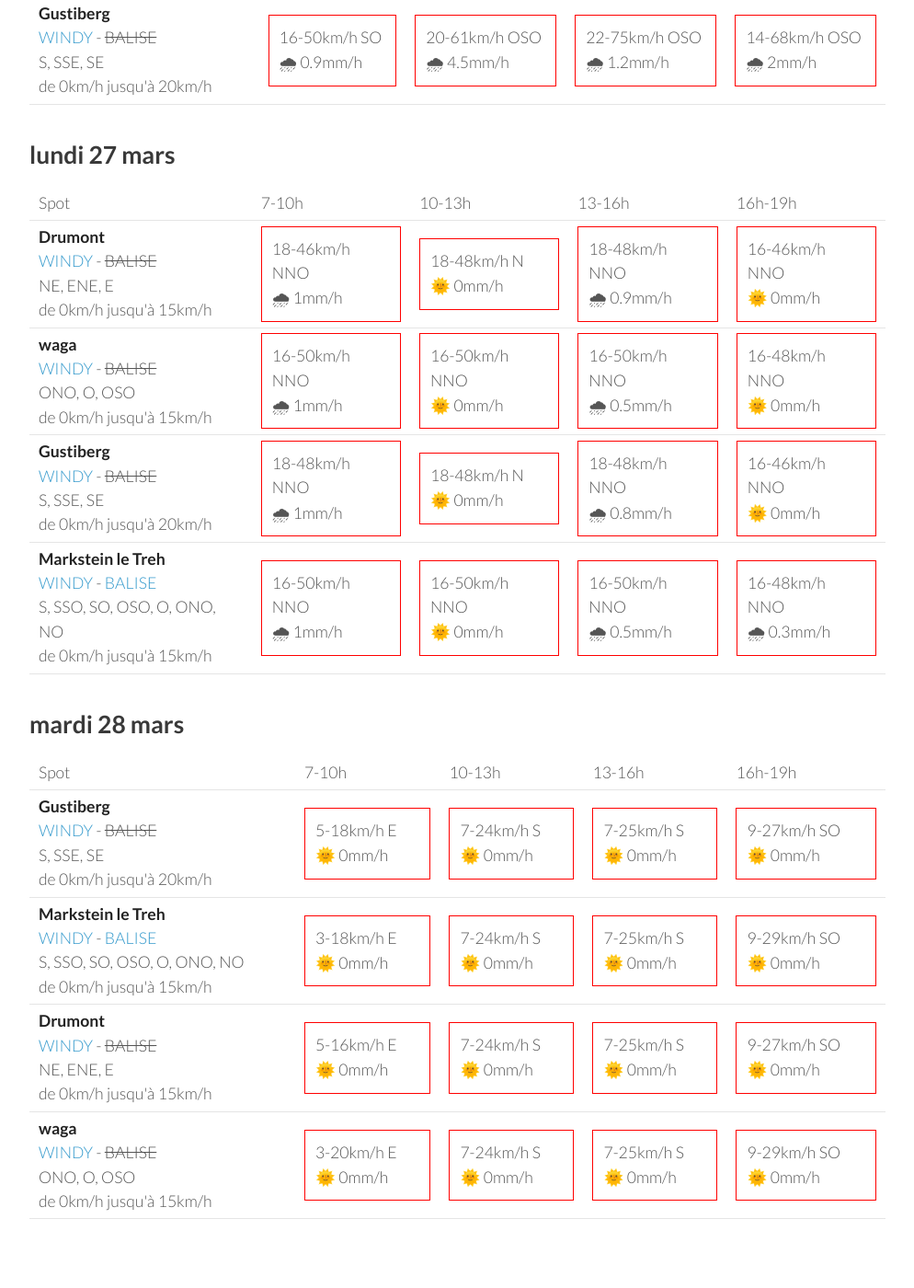
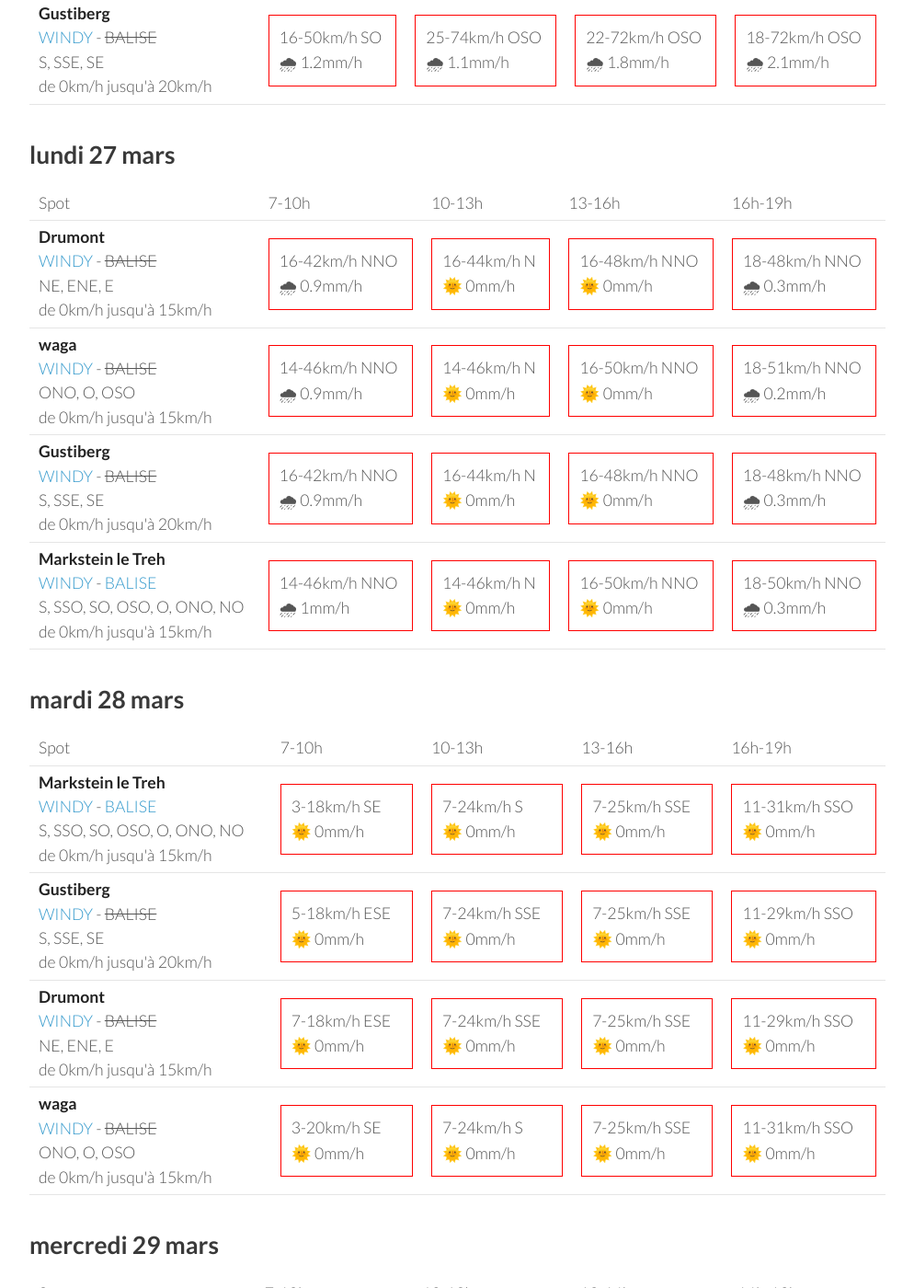
Before and after one commit to parapente-dans-le-nord/parapente-dans-le-nord.github.io, a Jekyll site: the page built from vosges.markdown, in a window 1280 px wide and 1400 px high, scrolled down 1905 px. Shown: the whole window at 92% size, without its empty margins (26-1020 px from the left). Built offline with Jekyll 4.4.1, drawn with Linux system fonts in a browser that asks for light colours; some of the changed text lies outside the part shown.

Commit message:
update index.markdown

```diff
--- a/vosges.markdown
+++ b/vosges.markdown
@@ -136,40 +136,40 @@ page mise à jour le vendredi 24 mars 06:16
 <tr>
         <td><strong>Markstein le Treh</strong><br><a href="https://windy.com/47.926/7.012?47.505,7.012,8,m:eY1agmQ">WINDY</a> - <span class=""><a href="http://www.balisemeteo.com/balise.php?idBalise=136">BALISE</a> </span><br> <span class="vent-favorable">S, SSO, SO, OSO, O, ONO, NO</span><br><span class="force-vent">de 0km/h jusqu'à 15km/h</span> </td>
 
-            <td><div class="not-flyable"><p>14-53km/h SO</p><p>🌧 0.8mm/h</p></div></td>
-            <td><div class="not-flyable"><p>18-68km/h OSO</p><p>🌧 4.5mm/h</p></div></td>
-            <td><div class="not-flyable"><p>24-81km/h OSO</p><p>🌧 1.2mm/h</p></div></td>
-            <td><div class="not-flyable"><p>16-72km/h OSO</p><p>🌧 1.7mm/h</p></div></td>
+            <td><div class="not-flyable"><p>16-53km/h SO</p><p>🌧 1.3mm/h</p></div></td>
+            <td><div class="not-flyable"><p>25-75km/h OSO</p><p>🌧 1.2mm/h</p></div></td>
+            <td><div class="not-flyable"><p>22-75km/h OSO</p><p>🌧 2.3mm/h</p></div></td>
+            <td><div class="not-flyable"><p>20-79km/h OSO</p><p>🌧 2mm/h</p></div></td>
 
 
     </tr>
 <tr>
         <td><strong>Drumont</strong><br><a href="https://windy.com/47.898/6.919?47.687,6.919,9,m:eYYagmG">WINDY</a> - <span class="no-balise"> BALISE </span><br> <span class="vent-favorable">NE, ENE, E</span><br><span class="force-vent">de 0km/h jusqu'à 15km/h</span> </td>
 
-            <td><div class="not-flyable"><p>16-50km/h SO</p><p>🌧 0.9mm/h</p></div></td>
-            <td><div class="not-flyable"><p>20-59km/h OSO</p><p>🌧 4.6mm/h</p></div></td>
-            <td><div class="not-flyable"><p>22-75km/h OSO</p><p>🌧 1.1mm/h</p></div></td>
-            <td><div class="not-flyable"><p>14-66km/h OSO</p><p>🌧 2.1mm/h</p></div></td>
+            <td><div class="not-flyable"><p>16-48km/h SO</p><p>🌧 1.2mm/h</p></div></td>
+            <td><div class="not-flyable"><p>25-72km/h OSO</p><p>🌧 1.1mm/h</p></div></td>
+            <td><div class="not-flyable"><p>22-70km/h OSO</p><p>🌧 1.6mm/h</p></div></td>
+            <td><div class="not-flyable"><p>18-72km/h OSO</p><p>🌧 2.1mm/h</p></div></td>
 
 
     </tr>
 <tr>
         <td><strong>waga</strong><br><a href="https://windy.com/47.903/6.996?47.900,6.983,15">WINDY</a> - <span class="no-balise"> BALISE </span><br> <span class="vent-favorable">ONO, O, OSO</span><br><span class="force-vent">de 0km/h jusqu'à 15km/h</span> </td>
 
-            <td><div class="not-flyable"><p>14-53km/h SO</p><p>🌧 0.9mm/h</p></div></td>
-            <td><div class="not-flyable"><p>18-68km/h OSO</p><p>🌧 4.2mm/h</p></div></td>
-            <td><div class="not-flyable"><p>24-83km/h OSO</p><p>🌧 1.3mm/h</p></div></td>
-            <td><div class="not-flyable"><p>16-74km/h OSO</p><p>🌧 2mm/h</p></div></td>
+            <td><div class="not-flyable"><p>16-55km/h SO</p><p>🌧 1.3mm/h</p></div></td>
+            <td><div class="not-flyable"><p>25-79km/h OSO</p><p>🌧 1.2mm/h</p></div></td>
+            <td><div class="not-flyable"><p>20-77km/h OSO</p><p>🌧 2.5mm/h</p></div></td>
+            <td><div class="not-flyable"><p>18-79km/h OSO</p><p>🌧 1.8mm/h</p></div></td>
 
 
     </tr>
 <tr>
         <td><strong>Gustiberg</strong><br><a href="https://windy.com/47.894/6.934?47.891,6.934,15,m:eYYagmI">WINDY</a> - <span class="no-balise"> BALISE </span><br> <span class="vent-favorable">S, SSE, SE</span><br><span class="force-vent">de 0km/h jusqu'à 20km/h</span> </td>
 
-            <td><div class="not-flyable"><p>16-50km/h SO</p><p>🌧 0.9mm/h</p></div></td>
-            <td><div class="not-flyable"><p>20-61km/h OSO</p><p>🌧 4.5mm/h</p></div></td>
-            <td><div class="not-flyable"><p>22-75km/h OSO</p><p>🌧 1.2mm/h</p></div></td>
-            <td><div class="not-flyable"><p>14-68km/h OSO</p><p>🌧 2mm/h</p></div></td>
+            <td><div class="not-flyable"><p>16-50km/h SO</p><p>🌧 1.2mm/h</p></div></td>
+            <td><div class="not-flyable"><p>25-74km/h OSO</p><p>🌧 1.1mm/h</p></div></td>
+            <td><div class="not-flyable"><p>22-72km/h OSO</p><p>🌧 1.8mm/h</p></div></td>
+            <td><div class="not-flyable"><p>18-72km/h OSO</p><p>🌧 2.1mm/h</p></div></td>
 
 
     </tr>
@@ -192,40 +192,40 @@ page mise à jour le vendredi 24 mars 06:16
 <tr>
         <td><strong>Drumont</strong><br><a href="https://windy.com/47.898/6.919?47.687,6.919,9,m:eYYagmG">WINDY</a> - <span class="no-balise"> BALISE </span><br> <span class="vent-favorable">NE, ENE, E</span><br><span class="force-vent">de 0km/h jusqu'à 15km/h</span> </td>
 
-            <td><div class="not-flyable"><p>18-46km/h NNO</p><p>🌧 1mm/h</p></div></td>
-            <td><div class="not-flyable"><p>18-48km/h N</p><p>🌞 0mm/h</p></div></td>
-            <td><div class="not-flyable"><p>18-48km/h NNO</p><p>🌧 0.9mm/h</p></div></td>
-            <td><div class="not-flyable"><p>16-46km/h NNO</p><p>🌞 0mm/h</p></div></td>
+            <td><div class="not-flyable"><p>16-42km/h NNO</p><p>🌧 0.9mm/h</p></div></td>
+            <td><div class="not-flyable"><p>16-44km/h N</p><p>🌞 0mm/h</p></div></td>
+            <td><div class="not-flyable"><p>16-48km/h NNO</p><p>🌞 0mm/h</p></div></td>
+            <td><div class="not-flyable"><p>18-48km/h NNO</p><p>🌧 0.3mm/h</p></div></td>
 
 
     </tr>
 <tr>
         <td><strong>waga</strong><br><a href="https://windy.com/47.903/6.996?47.900,6.983,15">WINDY</a> - <span class="no-balise"> BALISE </span><br> <span class="vent-favorable">ONO, O, OSO</span><br><span class="force-vent">de 0km/h jusqu'à 15km/h</span> </td>
 
-            <td><div class="not-flyable"><p>16-50km/h NNO</p><p>🌧 1mm/h</p></div></td>
+            <td><div class="not-flyable"><p>14-46km/h NNO</p><p>🌧 0.9mm/h</p></div></td>
+            <td><div class="not-flyable"><p>14-46km/h N</p><p>🌞 0mm/h</p></div></td>
             <td><div class="not-flyable"><p>16-50km/h NNO</p><p>🌞 0mm/h</p></div></td>
-            <td><div class="not-flyable"><p>16-50km/h NNO</p><p>🌧 0.5mm/h</p></div></td>
-            <td><div class="not-flyable"><p>16-48km/h NNO</p><p>🌞 0mm/h</p></div></td>
+            <td><div class="not-flyable"><p>18-51km/h NNO</p><p>🌧 0.2mm/h</p></div></td>
 
 
     </tr>
 <tr>
         <td><strong>Gustiberg</strong><br><a href="https://windy.com/47.894/6.934?47.891,6.934,15,m:eYYagmI">WINDY</a> - <span class="no-balise"> BALISE </span><br> <span class="vent-favorable">S, SSE, SE</span><br><span class="force-vent">de 0km/h jusqu'à 20km/h</span> </td>
 
-            <td><div class="not-flyable"><p>18-48km/h NNO</p><p>🌧 1mm/h</p></div></td>
-            <td><div class="not-flyable"><p>18-48km/h N</p><p>🌞 0mm/h</p></div></td>
-            <td><div class="not-flyable"><p>18-48km/h NNO</p><p>🌧 0.8mm/h</p></div></td>
-            <td><div class="not-flyable"><p>16-46km/h NNO</p><p>🌞 0mm/h</p></div></td>
+            <td><div class="not-flyable"><p>16-42km/h NNO</p><p>🌧 0.9mm/h</p></div></td>
+            <td><div class="not-flyable"><p>16-44km/h N</p><p>🌞 0mm/h</p></div></td>
+            <td><div class="not-flyable"><p>16-48km/h NNO</p><p>🌞 0mm/h</p></div></td>
+            <td><div class="not-flyable"><p>18-48km/h NNO</p><p>🌧 0.3mm/h</p></div></td>
 
 
     </tr>
 <tr>
         <td><strong>Markstein le Treh</strong><br><a href="https://windy.com/47.926/7.012?47.505,7.012,8,m:eY1agmQ">WINDY</a> - <span class=""><a href="http://www.balisemeteo.com/balise.php?idBalise=136">BALISE</a> </span><br> <span class="vent-favorable">S, SSO, SO, OSO, O, ONO, NO</span><br><span class="force-vent">de 0km/h jusqu'à 15km/h</span> </td>
 
-            <td><div class="not-flyable"><p>16-50km/h NNO</p><p>🌧 1mm/h</p></div></td>
+            <td><div class="not-flyable"><p>14-46km/h NNO</p><p>🌧 1mm/h</p></div></td>
+            <td><div class="not-flyable"><p>14-46km/h N</p><p>🌞 0mm/h</p></div></td>
             <td><div class="not-flyable"><p>16-50km/h NNO</p><p>🌞 0mm/h</p></div></td>
-            <td><div class="not-flyable"><p>16-50km/h NNO</p><p>🌧 0.5mm/h</p></div></td>
-            <td><div class="not-flyable"><p>16-48km/h NNO</p><p>🌧 0.3mm/h</p></div></td>
+            <td><div class="not-flyable"><p>18-50km/h NNO</p><p>🌧 0.3mm/h</p></div></td>
 
 
     </tr>
@@ -246,42 +246,42 @@ page mise à jour le vendredi 24 mars 06:16
       <td>16h-19h</td>
     </tr>
 <tr>
-        <td><strong>Gustiberg</strong><br><a href="https://windy.com/47.894/6.934?47.891,6.934,15,m:eYYagmI">WINDY</a> - <span class="no-balise"> BALISE </span><br> <span class="vent-favorable">S, SSE, SE</span><br><span class="force-vent">de 0km/h jusqu'à 20km/h</span> </td>
+        <td><strong>Markstein le Treh</strong><br><a href="https://windy.com/47.926/7.012?47.505,7.012,8,m:eY1agmQ">WINDY</a> - <span class=""><a href="http://www.balisemeteo.com/balise.php?idBalise=136">BALISE</a> </span><br> <span class="vent-favorable">S, SSO, SO, OSO, O, ONO, NO</span><br><span class="force-vent">de 0km/h jusqu'à 15km/h</span> </td>
 
-            <td><div class="not-flyable"><p>5-18km/h E</p><p>🌞 0mm/h</p></div></td>
+            <td><div class="not-flyable"><p>3-18km/h SE</p><p>🌞 0mm/h</p></div></td>
             <td><div class="not-flyable"><p>7-24km/h S</p><p>🌞 0mm/h</p></div></td>
-            <td><div class="not-flyable"><p>7-25km/h S</p><p>🌞 0mm/h</p></div></td>
-            <td><div class="not-flyable"><p>9-27km/h SO</p><p>🌞 0mm/h</p></div></td>
+            <td><div class="not-flyable"><p>7-25km/h SSE</p><p>🌞 0mm/h</p></div></td>
+            <td><div class="not-flyable"><p>11-31km/h SSO</p><p>🌞 0mm/h</p></div></td>
 
 
     </tr>
 <tr>
-        <td><strong>Markstein le Treh</strong><br><a href="https://windy.com/47.926/7.012?47.505,7.012,8,m:eY1agmQ">WINDY</a> - <span class=""><a href="http://www.balisemeteo.com/balise.php?idBalise=136">BALISE</a> </span><br> <span class="vent-favorable">S, SSO, SO, OSO, O, ONO, NO</span><br><span class="force-vent">de 0km/h jusqu'à 15km/h</span> </td>
+        <td><strong>Gustiberg</strong><br><a href="https://windy.com/47.894/6.934?47.891,6.934,15,m:eYYagmI">WINDY</a> - <span class="no-balise"> BALISE </span><br> <span class="vent-favorable">S, SSE, SE</span><br><span class="force-vent">de 0km/h jusqu'à 20km/h</span> </td>
 
-            <td><div class="not-flyable"><p>3-18km/h E</p><p>🌞 0mm/h</p></div></td>
-            <td><div class="not-flyable"><p>7-24km/h S</p><p>🌞 0mm/h</p></div></td>
-            <td><div class="not-flyable"><p>7-25km/h S</p><p>🌞 0mm/h</p></div></td>
-            <td><div class="not-flyable"><p>9-29km/h SO</p><p>🌞 0mm/h</p></div></td>
+            <td><div class="not-flyable"><p>5-18km/h ESE</p><p>🌞 0mm/h</p></div></td>
+            <td><div class="not-flyable"><p>7-24km/h SSE</p><p>🌞 0mm/h</p></div></td>
+            <td><div class="not-flyable"><p>7-25km/h SSE</p><p>🌞 0mm/h</p></div></td>
+            <td><div class="not-flyable"><p>11-29km/h SSO</p><p>🌞 0mm/h</p></div></td>
 
 
     </tr>
 <tr>
         <td><strong>Drumont</strong><br><a href="https://windy.com/47.898/6.919?47.687,6.919,9,m:eYYagmG">WINDY</a> - <span class="no-balise"> BALISE </span><br> <span class="vent-favorable">NE, ENE, E</span><br><span class="force-vent">de 0km/h jusqu'à 15km/h</span> </td>
 
-            <td><div class="not-flyable"><p>5-16km/h E</p><p>🌞 0mm/h</p></div></td>
-            <td><div class="not-flyable"><p>7-24km/h S</p><p>🌞 0mm/h</p></div></td>
-            <td><div class="not-flyable"><p>7-25km/h S</p><p>🌞 0mm/h</p></div></td>
-            <td><div class="not-flyable"><p>9-27km/h SO</p><p>🌞 0mm/h</p></div></td>
+            <td><div class="not-flyable"><p>7-18km/h ESE</p><p>🌞 0mm/h</p></div></td>
+            <td><div class="not-flyable"><p>7-24km/h SSE</p><p>🌞 0mm/h</p></div></td>
+            <td><div class="not-flyable"><p>7-25km/h SSE</p><p>🌞 0mm/h</p></div></td>
+            <td><div class="not-flyable"><p>11-29km/h SSO</p><p>🌞 0mm/h</p></div></td>
 
 
     </tr>
 <tr>
         <td><strong>waga</strong><br><a href="https://windy.com/47.903/6.996?47.900,6.983,15">WINDY</a> - <span class="no-balise"> BALISE </span><br> <span class="vent-favorable">ONO, O, OSO</span><br><span class="force-vent">de 0km/h jusqu'à 15km/h</span> </td>
 
-            <td><div class="not-flyable"><p>3-20km/h E</p><p>🌞 0mm/h</p></div></td>
+            <td><div class="not-flyable"><p>3-20km/h SE</p><p>🌞 0mm/h</p></div></td>
             <td><div class="not-flyable"><p>7-24km/h S</p><p>🌞 0mm/h</p></div></td>
-            <td><div class="not-flyable"><p>7-25km/h S</p><p>🌞 0mm/h</p></div></td>
-            <td><div class="not-flyable"><p>9-29km/h SO</p><p>🌞 0mm/h</p></div></td>
+            <td><div class="not-flyable"><p>7-25km/h SSE</p><p>🌞 0mm/h</p></div></td>
+            <td><div class="not-flyable"><p>11-31km/h SSO</p><p>🌞 0mm/h</p></div></td>
 
 
     </tr>
@@ -289,3 +289,59 @@ page mise à jour le vendredi 24 mars 06:16
 </tbody>
 </table>
 {:/}
+## mercredi 29 mars
+
+{::nomarkdown}
+<table>
+  <tbody>
+    <tr>
+      <td>Spot</td>
+      <td>7-10h</td>
+      <td>10-13h</td>
+      <td>13-16h</td>
+      <td>16h-19h</td>
+    </tr>
+<tr>
+        <td><strong>Markstein le Treh</strong><br><a href="https://windy.com/47.926/7.012?47.505,7.012,8,m:eY1agmQ">WINDY</a> - <span class=""><a href="http://www.balisemeteo.com/balise.php?idBalise=136">BALISE</a> </span><br> <span class="vent-favorable">S, SSO, SO, OSO, O, ONO, NO</span><br><span class="force-vent">de 0km/h jusqu'à 15km/h</span> </td>
+
+            <td><div class="not-flyable"><p>16-57km/h OSO</p><p>🌞 0mm/h</p></div></td>
+            <td><div class="not-flyable"><p>20-62km/h OSO</p><p>🌞 0mm/h</p></div></td>
+            <td><div class="not-flyable"><p>25-68km/h OSO</p><p>🌞 0mm/h</p></div></td>
+            <td><div class="not-flyable"><p>20-68km/h OSO</p><p>🌞 0mm/h</p></div></td>
+
+
+    </tr>
+<tr>
+        <td><strong>waga</strong><br><a href="https://windy.com/47.903/6.996?47.900,6.983,15">WINDY</a> - <span class="no-balise"> BALISE </span><br> <span class="vent-favorable">ONO, O, OSO</span><br><span class="force-vent">de 0km/h jusqu'à 15km/h</span> </td>
+
+            <td><div class="not-flyable"><p>16-59km/h OSO</p><p>🌞 0mm/h</p></div></td>
+            <td><div class="not-flyable"><p>20-62km/h OSO</p><p>🌞 0mm/h</p></div></td>
+            <td><div class="not-flyable"><p>25-68km/h OSO</p><p>🌞 0mm/h</p></div></td>
+            <td><div class="not-flyable"><p>20-70km/h OSO</p><p>🌞 0mm/h</p></div></td>
+
+
+    </tr>
+<tr>
+        <td><strong>Drumont</strong><br><a href="https://windy.com/47.898/6.919?47.687,6.919,9,m:eYYagmG">WINDY</a> - <span class="no-balise"> BALISE </span><br> <span class="vent-favorable">NE, ENE, E</span><br><span class="force-vent">de 0km/h jusqu'à 15km/h</span> </td>
+
+            <td><div class="not-flyable"><p>16-50km/h OSO</p><p>🌞 0mm/h</p></div></td>
+            <td><div class="not-flyable"><p>20-57km/h OSO</p><p>🌞 0mm/h</p></div></td>
+            <td><div class="not-flyable"><p>25-62km/h OSO</p><p>🌞 0mm/h</p></div></td>
+            <td><div class="not-flyable"><p>20-64km/h OSO</p><p>🌧 0.3mm/h</p></div></td>
+
+
+    </tr>
+<tr>
+        <td><strong>Gustiberg</strong><br><a href="https://windy.com/47.894/6.934?47.891,6.934,15,m:eYYagmI">WINDY</a> - <span class="no-balise"> BALISE </span><br> <span class="vent-favorable">S, SSE, SE</span><br><span class="force-vent">de 0km/h jusqu'à 20km/h</span> </td>
+
+            <td><div class="not-flyable"><p>16-51km/h OSO</p><p>🌞 0mm/h</p></div></td>
+            <td><div class="not-flyable"><p>20-57km/h OSO</p><p>🌞 0mm/h</p></div></td>
+            <td><div class="not-flyable"><p>25-64km/h OSO</p><p>🌞 0mm/h</p></div></td>
+            <td><div class="not-flyable"><p>20-64km/h OSO</p><p>🌧 0.3mm/h</p></div></td>
+
+
+    </tr>
+
+</tbody>
+</table>
+{:/}
```
Also changed, not shown: other parts of vosges.markdown (+1 -1 lines).
